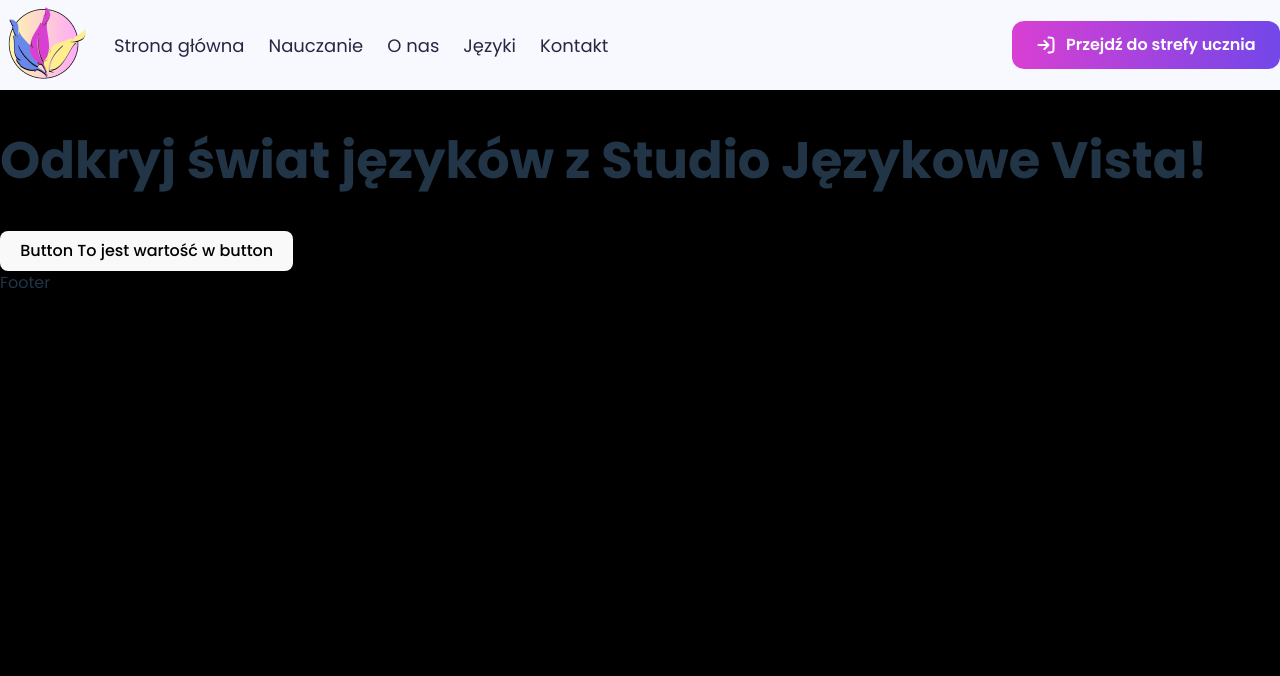
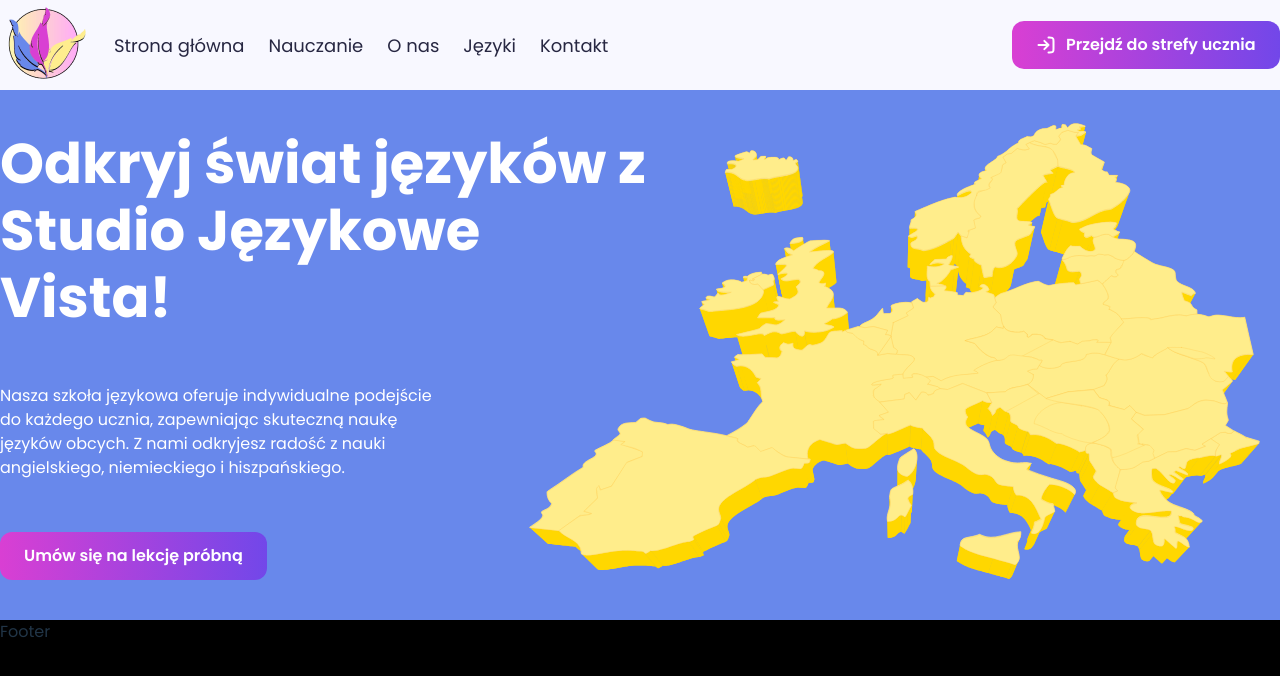
Before and after one commit to MatPaluch/studio-jezykowe-vista, a React (Vite) app: page / in a window 1280 px wide. Shown: the top 676 px of the page. Built offline with nearby package versions, Linux system fonts and the light colour scheme.

Commit message:
Hero section

```diff
--- a/src/components/Button/Button.tsx
+++ b/src/components/Button/Button.tsx
@@ -1,5 +1,16 @@
-function Button({ children, value }: { children: string; value: string }) {
-  return <button value={value}>{`Button ${children}`}</button>;
+interface buttonPropsTypes {
+  className?: string;
+  children?: React.ReactNode;
+  value?: string;
+  onClick?: (event: React.MouseEvent<HTMLButtonElement>) => void;
+}
+
+function Button({ children, value, className, onClick }: buttonPropsTypes) {
+  return (
+    <button onClick={onClick} value={value} className={className}>
+      {children}
+    </button>
+  );
 }
 
 export default Button;
--- a/src/components/Header/Header.module.css
+++ b/src/components/Header/Header.module.css
@@ -49,19 +49,8 @@
 }
 
 .studentButton {
-  display: flex;
-  align-items: center;
   gap: 10px;
-
-  font-weight: 600;
-  font-size: 16px;
-  line-height: 150%;
-  color: var(--white);
-
-  border-radius: 12px;
   padding: 12px 24px;
   min-width: 268px;
   min-height: 48px;
-
-  background: linear-gradient(90deg, #d93fd3 0%, #7247e9 100%);
 }
--- a/src/components/Header/Header.tsx
+++ b/src/components/Header/Header.tsx
@@ -1,4 +1,4 @@
-import { Link, NavLink } from 'react-router';
+import { Link } from 'react-router';
 import logo from '../../assets/logo.png';
 import loginArrow from '../../assets/logInArrow.svg';
 import style from './Header.module.css';
@@ -38,7 +38,7 @@ function Header() {
           </li>
         </ul>
 
-        <Link to='/student' className={style.studentButton}>
+        <Link to='/student' className={`${style.studentButton} button`}>
           <img src={loginArrow} />
           <span>Przejdź do strefy ucznia</span>
         </Link>
--- a/src/components/Hero/Hero.module.css
+++ b/src/components/Hero/Hero.module.css
@@ -0,0 +1,35 @@
+.heroSection {
+  background-color: var(--blue);
+}
+.mainContainer {
+  display: flex;
+  align-items: center;
+  position: relative;
+}
+.leftSide {
+  display: flex;
+  flex-direction: column;
+  justify-content: space-between;
+  gap: 36px;
+
+  color: var(--white);
+
+  max-width: 653px;
+  padding: 40px 0;
+  margin-right: -126px;
+  z-index: 1;
+}
+.subHeader {
+  max-width: 436px;
+}
+.trialLesson {
+  width: fit-content;
+}
+.rightSide {
+  position: relative;
+  z-index: 0;
+}
+.svgEuropeMap {
+  max-width: 100%;
+  height: auto;
+}
--- a/src/components/Hero/Hero.tsx
+++ b/src/components/Hero/Hero.tsx
@@ -1,14 +1,30 @@
-import Button from '../Button/Button';
+import { Link } from 'react-router';
 import style from './Hero.module.css';
+import europeMap from '../../assets/europeMap.svg';
 
 function Hero() {
+  const handle = (event: React.MouseEvent<HTMLButtonElement>) => {
+    console.log(event.currentTarget.innerHTML);
+  };
+
   return (
     <section className={style.heroSection}>
-      <div>
-        <h1>Odkryj świat języków z Studio Językowe Vista!</h1>
-        <Button value='buttoned'>To jest wartość w button</Button>
+      <div className={`container ${style.mainContainer}`}>
+        <div className={style.leftSide}>
+          <h1>Odkryj świat języków z Studio Językowe Vista!</h1>
+          <p className={style.subHeader}>
+            Nasza szkoła językowa oferuje indywidualne podejście do każdego ucznia, zapewniając
+            skuteczną naukę języków obcych. Z nami odkryjesz radość z nauki angielskiego,
+            niemieckiego i hiszpańskiego.
+          </p>
+          <Link to='#contact' className={`${style.trialLesson} button`}>
+            Umów się na lekcję próbną
+          </Link>
+        </div>
+        <div className={style.rightSide}>
+          <img width='734' height='456' src={europeMap} className={style.svgEuropeMap} />
+        </div>
       </div>
-      <div></div>
     </section>
   );
 }
--- a/src/index.css
+++ b/src/index.css
@@ -15,6 +15,7 @@
   -webkit-font-smoothing: antialiased;
   -moz-osx-font-smoothing: grayscale;
 
+  --button-background: linear-gradient(90deg, #d93fd3 0%, #7247e9 100%);
   --yellow: #ffed8e;
   --pink: #d93fd3;
   --cloud-blue: #8cbaff;
@@ -51,27 +52,33 @@ a {
 }
 
 h1 {
-  font-size: 3.2em;
-  line-height: 1.1;
+  font-weight: 700;
+  font-size: 56px;
+  line-height: 120%;
+  color: var(--white);
+  margin: 0;
 }
 
-button {
-  border-radius: 8px;
-  border: 1px solid transparent;
-  padding: 0.6em 1.2em;
-  font-size: 1em;
-  font-weight: 500;
-  font-family: inherit;
-  background-color: #1a1a1a;
+.button {
+  display: flex;
+  align-items: center;
+  padding: 12px 24px;
+
+  font-weight: 600;
+  font-size: 1rem;
+  line-height: 150%;
+  color: var(--white);
+
+  background: var(--button-background);
+  border-radius: 12px;
+  outline: 3px solid transparent;
   cursor: pointer;
-  transition: border-color 0.25s;
+  transition: outline-color 0.25s;
 }
-button:hover {
-  border-color: #646cff;
-}
-button:focus,
-button:focus-visible {
-  outline: 4px auto -webkit-focus-ring-color;
+.button:focus,
+.button:focus-visible,
+.button:hover {
+  outline: 3px solid var(--walls);
 }
 
 .container {
```
Also changed, not shown: src/components/CountryMessage/CountryMessage.tsx (added, +16 -0 lines), src/assets/europeMap.svg (added), src/assets/polish-flag.svg (added), src/components/CountryMessage/CountryMessage.module.css (added).
